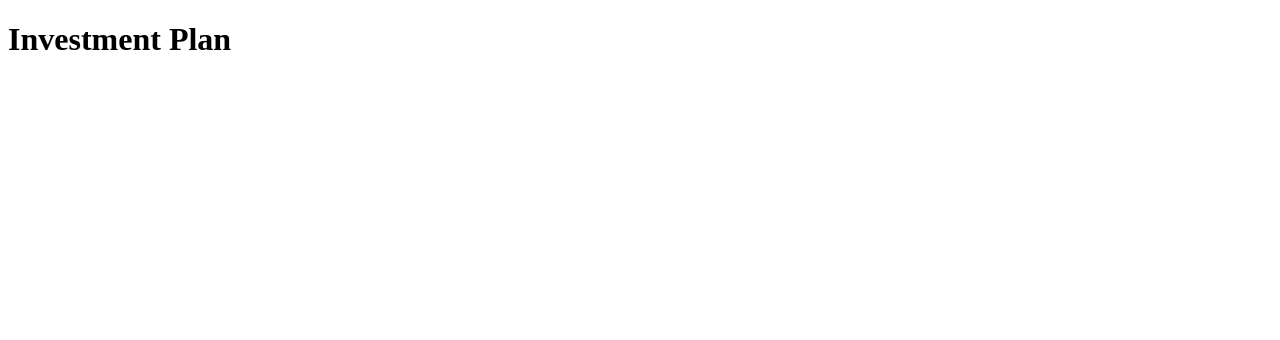
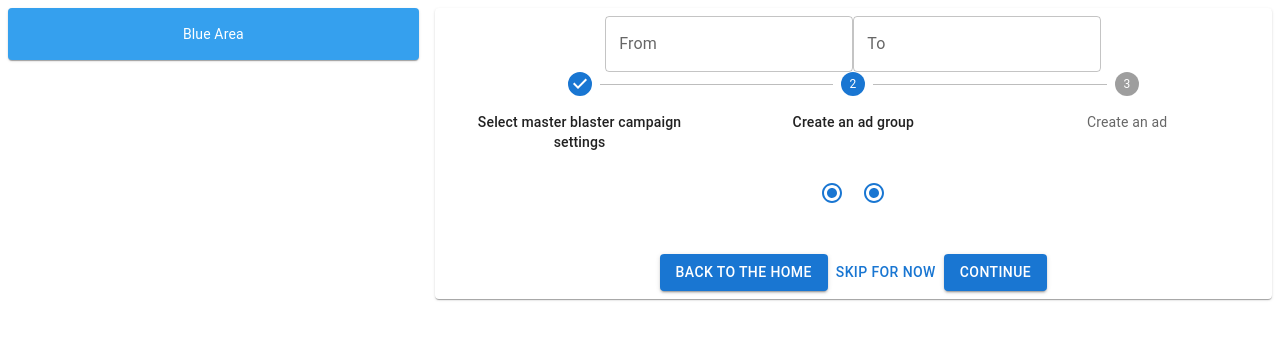
Before and after one commit to dilshanDD/user-onboarding-app, a React (Create React App) app: page / in a window 1280 px wide. Both pictures are taken after a click on the button "CONTINUE". Shown: the top 340 px of the page. Built offline with nearby package versions, Linux system fonts and the light colour scheme.

Commit message:
created Investment plan form Structure
Added to a main grid

```diff
--- a/src/components/ContactDetails.js
+++ b/src/components/ContactDetails.js
@@ -2,8 +2,23 @@ import React from "react";
 
 import TextField from "@mui/material/TextField";
 
+import Box from "@mui/material/Box";
+import InputLabel from "@mui/material/InputLabel";
+import MenuItem from "@mui/material/MenuItem";
+import FormControl from "@mui/material/FormControl";
 import Select from "@mui/material/Select";
+import { styled } from "@mui/material/styles";
+import Paper from "@mui/material/Paper";
+import Grid from "@mui/material/Grid";
+
 import Button from "@mui/material/Button";
+
+const Item = styled(Paper)(({ theme }) => ({
+  ...theme.typography.body2,
+  padding: theme.spacing(1),
+  textAlign: "center",
+  color: theme.palette.text.secondary,
+}));
 
 class ContactDetails extends React.Component {
   continue = (e) => {
@@ -16,6 +31,13 @@ class ContactDetails extends React.Component {
 
     return (
       <React.Fragment>
+        <Box sx={{flexGrow: 1 }}>
+          <Grid container spacing={2}>
+            <Grid item xs={4}>
+              <Item sx={{ bgcolor: '#35a0ee', color: 'primary.contrastText', p: 2 }}>Blue Area</Item>
+            </Grid>
+            <Grid item xs={8}>
+              <Item>
                 <TextField
                   label="Full name"
                   defaultValue={values.fullname}
@@ -34,15 +56,25 @@ class ContactDetails extends React.Component {
                   onChange={handleChange("email")}
                 />
                 <br />
-        <Select
-          defaultValue={values.country}
-          onChange={handleChange("country")}
-        ></Select>
+                <Box sx={{ minWidth: 120 }}>
+                  <FormControl fullWidth>
+                    <InputLabel>Country</InputLabel>
+                    <Select onChange={handleChange("country")} label="Country">
+                      <MenuItem value={"Sri-Lanka"}>Sri-Lanka</MenuItem>
+                      <MenuItem value={"India"}>India</MenuItem>
+                      <MenuItem value={"Australia"}>Australia</MenuItem>
+                    </Select>
+                  </FormControl>
+                </Box>
                 <br />
                 <Button size="medium">Skip for now</Button>
                 <Button variant="contained" onClick={this.continue}>
                   Continue
                 </Button>
+              </Item>
+            </Grid>
+          </Grid>
+        </Box>
       </React.Fragment>
     );
   }
--- a/src/components/InvestmentPlans.js
+++ b/src/components/InvestmentPlans.js
@@ -0,0 +1,114 @@
+import React from "react";
+
+import TextField from "@mui/material/TextField";
+
+import Select from "@mui/material/Select";
+import Button from "@mui/material/Button";
+import Radio from "@mui/material/Radio";
+
+import Box from "@mui/material/Box";
+import Stepper from "@mui/material/Stepper";
+import Step from "@mui/material/Step";
+import StepLabel from "@mui/material/StepLabel";
+
+import { styled } from "@mui/material/styles";
+
+import Paper from "@mui/material/Paper";
+import Grid from "@mui/material/Grid";
+
+const Item = styled(Paper)(({ theme }) => ({
+  ...theme.typography.body2,
+  padding: theme.spacing(1),
+  textAlign: "center",
+  color: theme.palette.text.secondary,
+}));
+
+const steps = [
+  "Select master blaster campaign settings",
+  "Create an ad group",
+  "Create an ad",
+];
+
+class InvestmentPlans extends React.Component {
+  continue = (e) => {
+    e.preventDefault();
+    this.props.nextStep();
+  };
+
+  back = (e) => {
+    e.preventDefault();
+    this.props.prevStep();
+  };
+
+  render() {
+    const { values, handleChange } = this.props;
+
+    return (
+      <React.Fragment>
+        <Box sx={{ flexGrow: 1 }}>
+          <Grid container spacing={2}>
+            <Grid item xs={4}>
+            <Item sx={{ bgcolor: '#35a0ee', color: 'primary.contrastText', p: 2 }}>Blue Area</Item>
+            </Grid>
+            <Grid item xs={8}>
+              <Item>
+                <TextField
+                  label="From"
+                  defaultValue={values.salary_from}
+                  onChange={handleChange("salary_from")}
+                />
+                <TextField
+                  label="To"
+                  defaultValue={values.salary_to}
+                  onChange={handleChange("salary_to")}
+                />
+                <br />
+                <Box sx={{ width: "100%" }}>
+                  <Stepper activeStep={1} alternativeLabel>
+                    {steps.map((label) => (
+                      <Step key={label}>
+                        <StepLabel>{label}</StepLabel>
+                      </Step>
+                    ))}
+                  </Stepper>
+                </Box>
+                <br />
+                <div>
+                  <Radio
+                    checked={handleChange("accredited")}
+                    onChange={handleChange("accredited")}
+                    value="a"
+                    label="Yes"
+                    name="accredited"
+                    inputProps={{ "aria-label": "A" }}
+                  />
+                  <Radio
+                    checked={handleChange("accredited")}
+                    onChange={handleChange("accredited")}
+                    value="b"
+                    label="No"
+                    name="accredited"
+                    inputProps={{ "aria-label": "B" }}
+                  />
+                </div>
+
+                <br />
+
+                <br />
+                <Button variant="contained" onClick={this.back}>
+                  Back to the home
+                </Button>
+                <Button size="medium">Skip for now</Button>
+                <Button variant="contained" onClick={this.continue}>
+                  Continue
+                </Button>
+              </Item>
+            </Grid>
+          </Grid>
+        </Box>
+      </React.Fragment>
+    );
+  }
+}
+
+export default InvestmentPlans;
--- a/src/components/UserForm.js
+++ b/src/components/UserForm.js
@@ -1,9 +1,6 @@
 import React from "react";
 import ContactDetails from "./ContactDetails";
-
-
-
-
+import InvestmentPlans from "./InvestmentPlans";
 
 class UserForm extends React.Component {
   state = {
@@ -12,6 +9,9 @@ class UserForm extends React.Component {
     phone: "",
     email: "",
     country: "",
+    salary_from: "",
+    salary_to: "",
+    accredited: "",
   };
 
   //procees to next step
@@ -39,9 +39,10 @@ class UserForm extends React.Component {
 
   render() {
     const { step } = this.state;
-    const { fullname, phone, email, country } = this.state;
+    const { fullname, phone, email, country, salary_from, salary_to } =
+      this.state;
 
-    const values = { fullname, phone, email, country };
+    const values = { fullname, phone, email, country, salary_from, salary_to };
 
     switch (step) {
       case 1:
@@ -49,11 +50,18 @@ class UserForm extends React.Component {
           <ContactDetails
             nextStep={this.nextStep}
             handleChange={this.handleChange}
-            values ={values}
+            values={values}
           /> //when add attributes to a components those are props
         );
       case 2:
-        return <h1>Investment Plan</h1>;
+        return (
+          <InvestmentPlans
+            nextStep={this.nextStep}
+            prevStep={this.prevStep}
+            handleChange={this.handleChange}
+            values={values}
+          /> //when add attributes to a components those are props
+        );
       case 3:
         return <h1>Investment preferences</h1>;
     }
```
Lines whose indentation alone changed are shown as unchanged.
